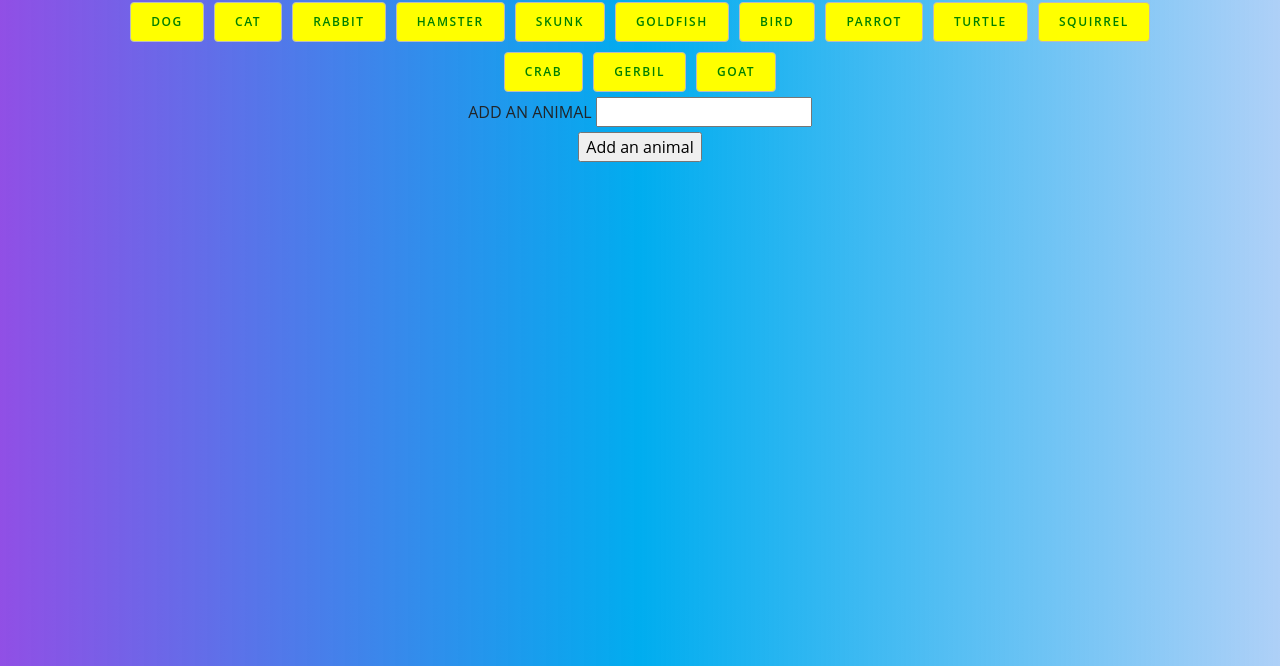
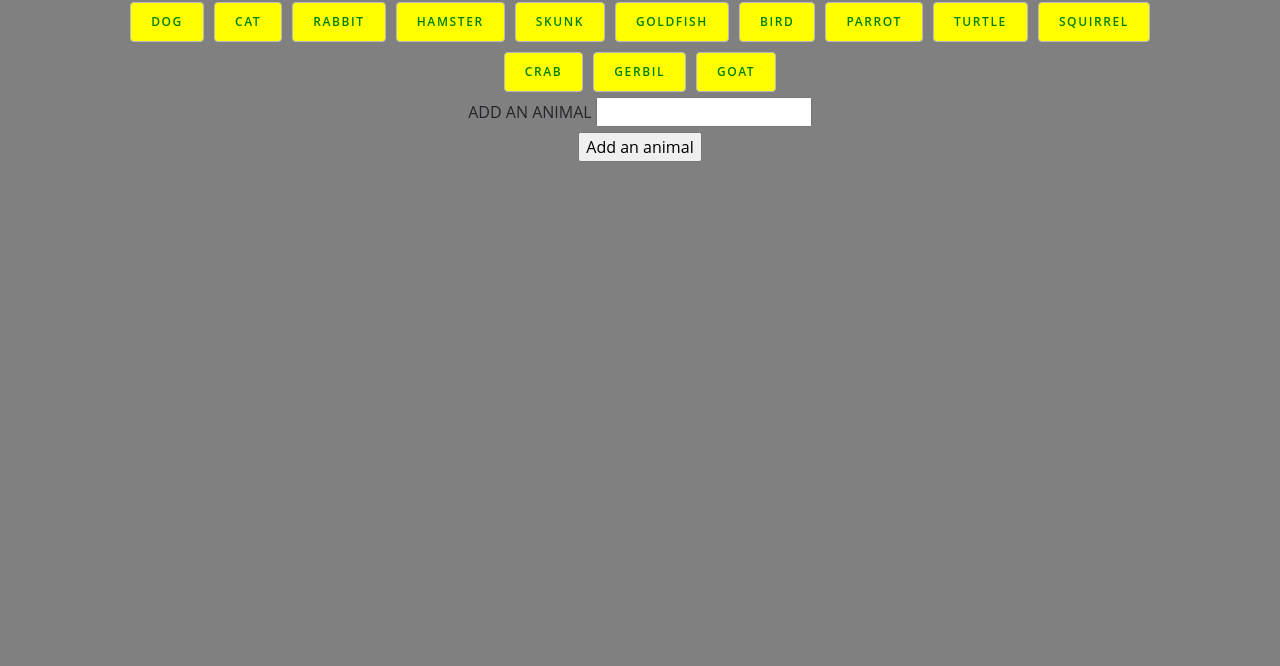
Before and after one commit to njorogepeter/GifTastic, a plain HTML site: page index.html in a window 1280 px wide. Shown: the part 134-800 px from the top of the page. Drawn offline with nearby package versions, Linux system fonts and the light colour scheme.

Commit message:
styling changes

```diff
--- a/css/style.css
+++ b/css/style.css
@@ -1,7 +1,7 @@
 body {
 	margin-top: 75px;
 	margin-bottom: 75px;
-  background: linear-gradient(to right, rgba(117, 35, 223, 0.801), #00ADEF, rgba(82, 155, 239, 0.466));
+    background: gray;
 	text-align: center;
 	font-family: 'Open Sans', sans-serif;
 	text-transform: uppercase;
@@ -23,14 +23,15 @@ body {
     letter-spacing: .1rem;
     text-transform: uppercase;
     text-decoration: none;
-    white-space: nowrap;
-    background-color: #fff;
     border-radius: 4px;
     border: 1px solid #bbb;
-    cursor: pointer;
     box-sizing: border-box;
-    background: #fff;
     margin: 5px;
     font-family: 'Open Sans', sans-serif;
-    color: black;
 }
+.gif{
+    display: inline-block;
+    padding: 10px;
+    margin-top: 10px;
+    border: 1px solid #bbb;
+}
--- a/index.html
+++ b/index.html
@@ -26,8 +26,10 @@
         <!-- Button triggers new animal to be added -->
         <input id="add-animal" type="submit" value="Add an animal">
 
-        <div id="gifs-appear-here"></div>
+        <div class="row">
+            <div class="col-xs-sm-12 col-md-12 col-lg-12" id="gifs-appear-here"></div>
         </form>
+        </div>
     </div>
 <script src="javascript/app.js"></script>
 </body>
```
